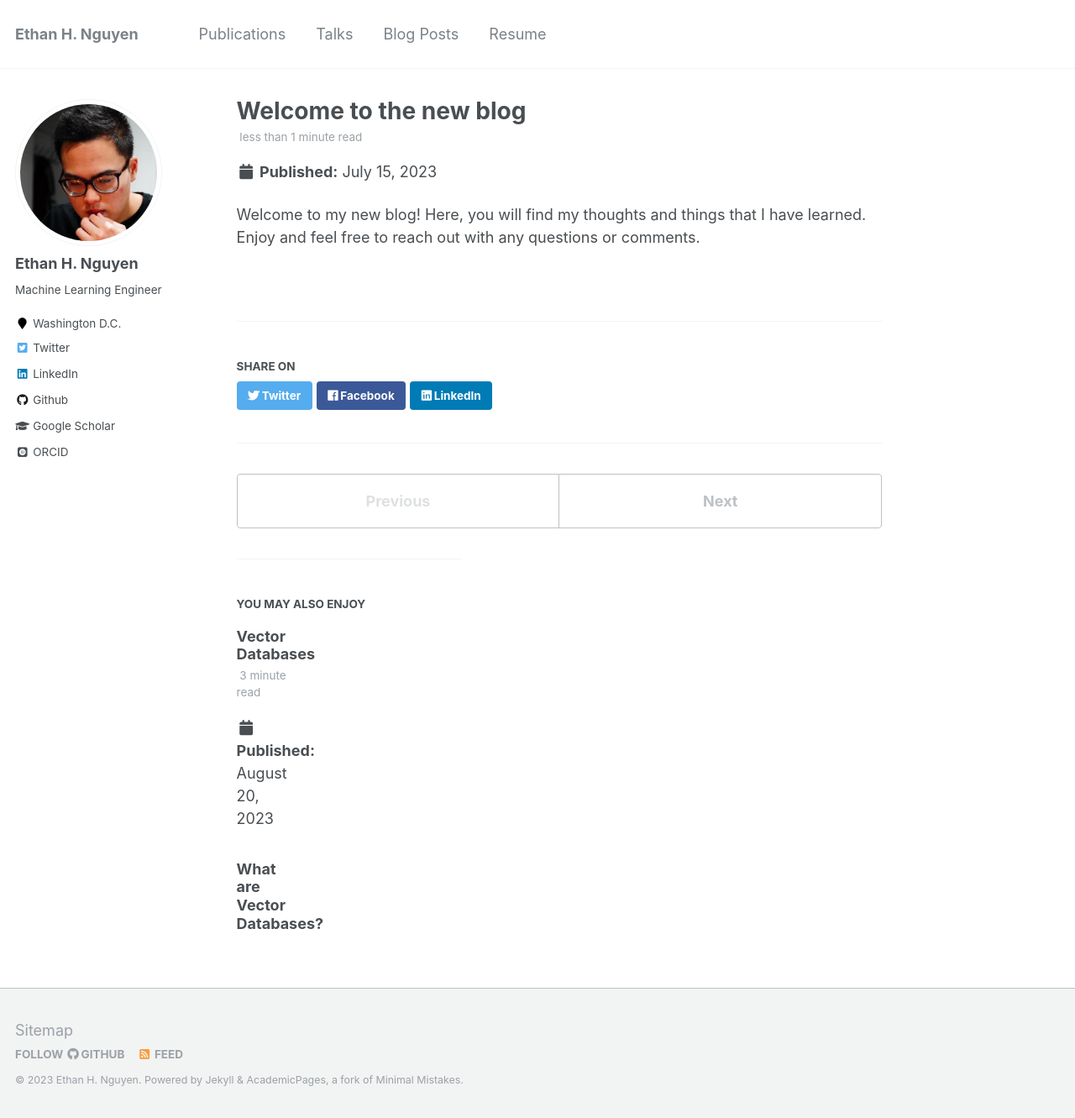
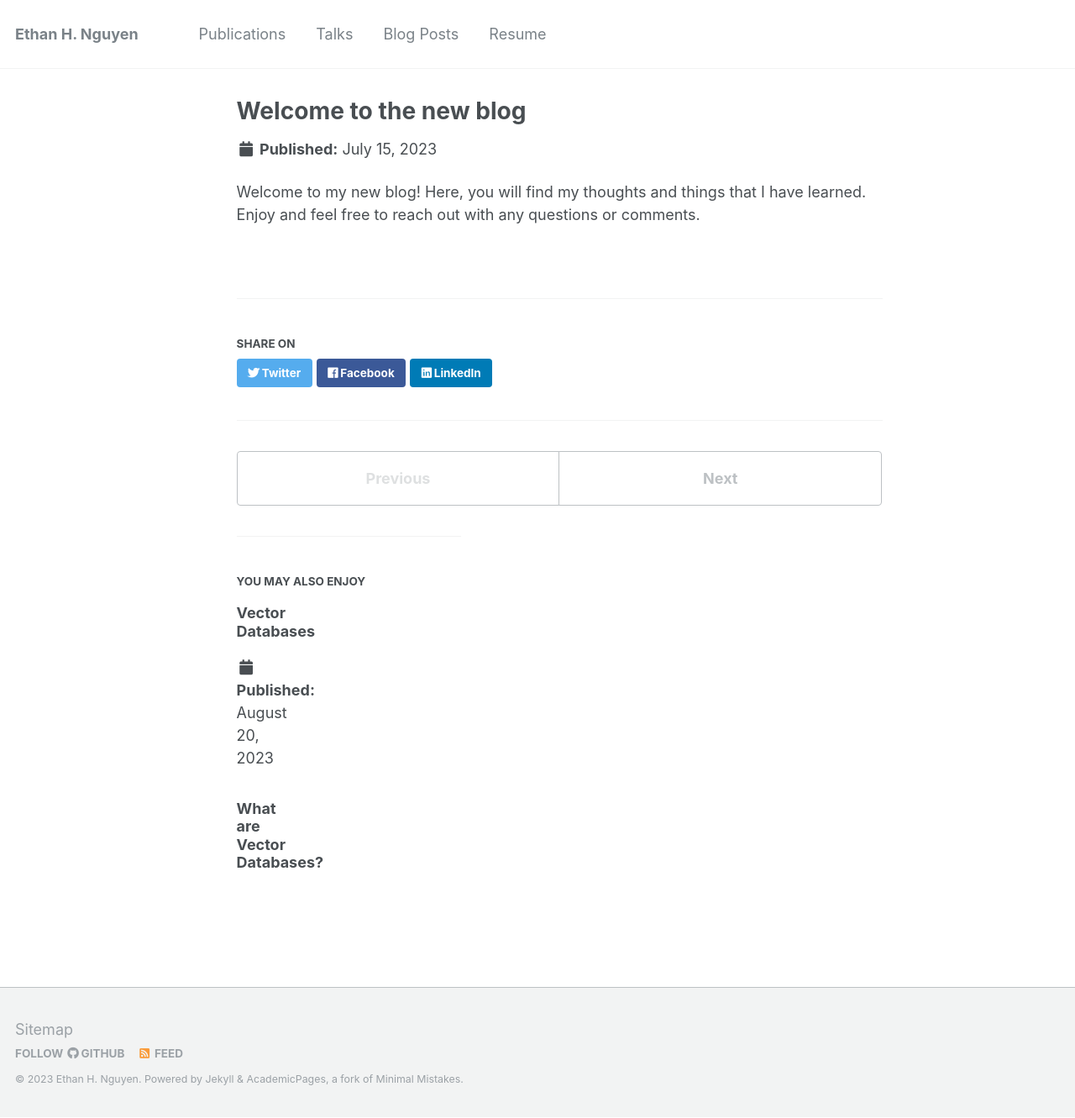
Before and after one commit to EthanHNguyen/ethanhnguyen.github.io, a Jekyll site: the page built from _posts/2023-07-15-blog-post-1.md, in a window 1280 px wide and 1331 px high. Shown: the whole window at 84% size. Built offline with Jekyll 4.4.1, drawn with Linux system fonts in a browser that asks for light colours; some web fonts are replaced; part of the change alters nothing that is shown.

```diff
--- a/_config.yml
+++ b/_config.yml
@@ -197,11 +197,12 @@ defaults:
       type: posts
     values:
       layout: single
-      author_profile: true
-      read_time: true
+      author_profile: false
+      read_time: false
       comments: true
       share: true
       related: true
+      teaser: false
   # _pages
   - scope:
       path: ""
```
